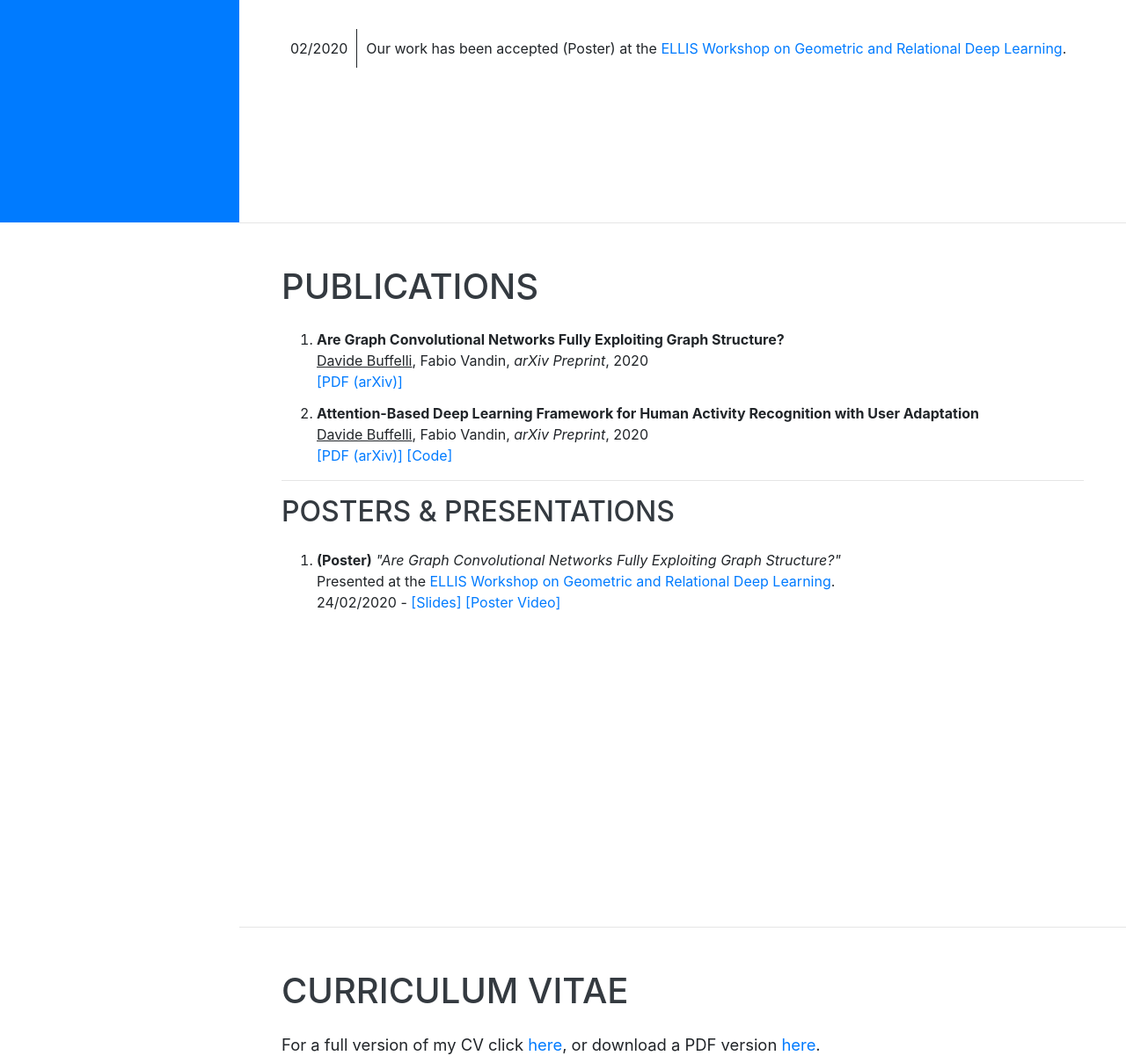
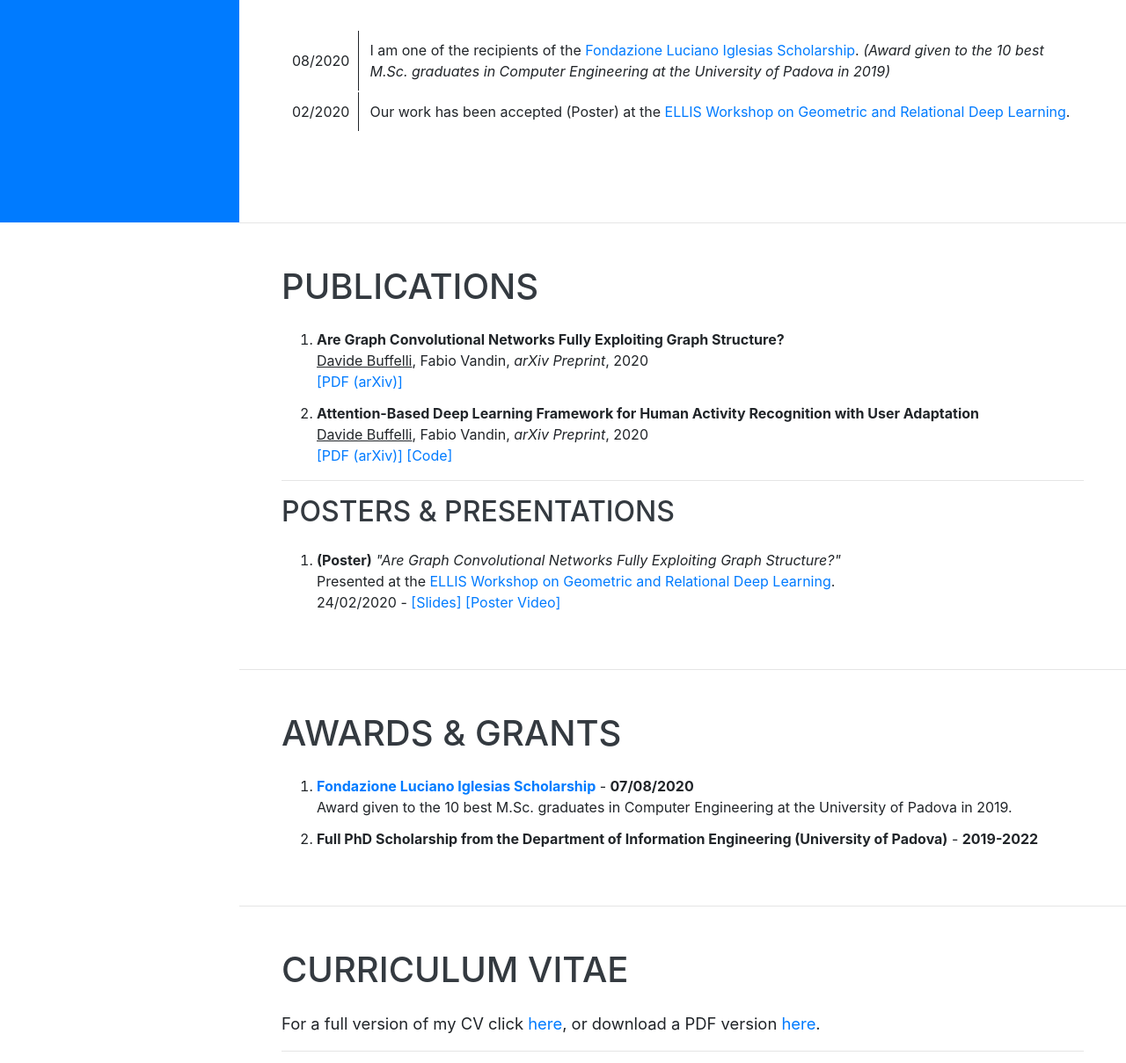
Before and after one commit to DavideBuffelli/davidebuffelli.github.io, a website with bundled scripts: page index.html in a window 1280 px wide. Shown: the part 547-1756 px from the top of the page at 88% size. Built offline with nearby package versions, Linux system fonts and the light colour scheme; a web font is replaced by a local one.

Commit message:
added awards and grants section; updated news; updated cv

```diff
--- a/index.html
+++ b/index.html
@@ -52,6 +52,9 @@
           <a class="nav-link js-scroll-trigger" href="#posters_pres">Posters & Presentations</a>
         </li>
         <li class="nav-item">
+          <a class="nav-link js-scroll-trigger" href="#awards">Awards & Grants</a>
+        </li>
+        <li class="nav-item">
           <a class="nav-link js-scroll-trigger" href="#curriculum">CV</a>
         </li>
         <li class="nav-item">
@@ -88,10 +91,14 @@
         <hr/>
 
         <h2 class="mb-5">News</h2>
-          <table style="border-collapse: collapse;">
+          <table style="border-collapse: separate;">
+            <tr style="border: none;">
+			  <td style="border-right: solid 1px; padding:10px;">08/2020</td>
+			  <td style="border-left: solid 0px; padding:10px;">I am one of the recipients of the <a href="https://www.fondazioneiglesias.it/news/vincitori-borse-di-studio-universita-degli-studi-di-padova-anno-solare-2019.html">Fondazione Luciano Iglesias Scholarship</a>. <em>(Award given to the 10 best M.Sc. graduates in Computer Engineering at the University of Padova in 2019)</em></td>
+			</tr>
 			<tr style="border: none;">
 			  <td style="border-right: solid 1px; padding:10px;">02/2020</td>
-			  <td style="border-left: solid 1px; padding:10px;">Our work has been accepted (Poster) at the <a href="https://geometric-relational-dl.github.io">ELLIS Workshop on Geometric and Relational Deep Learning</a>.</td>
+			  <td style="border-left: solid 0px; padding:10px;">Our work has been accepted (Poster) at the <a href="https://geometric-relational-dl.github.io">ELLIS Workshop on Geometric and Relational Deep Learning</a>.</td>
 			</tr>
 		  </table>
 
@@ -101,7 +108,8 @@
 
     <hr class="m-0">
 
-    <section class="resume-section p-3 p-lg-5 d-flex justify-content-center" id="publications">
+    <section class="p-3 p-lg-5 d-flex justify-content-center" id="publications">
+    <!-- <section class="resume-section p-3 p-lg-5 d-flex justify-content-center" id="publications"> add to make full page-->
       <div class="w-100">
         <h1 class="mb-0">Publications</h1>
           <br>
@@ -120,7 +128,7 @@
 
           <hr/>
 
-          <h2 class="mb-0"  id="posters_pres">Posters & Presentations</h1>
+          <h2 class="mb-0"  id="posters_pres">Posters & Presentations</h2>
           <br>
           <ul  style="list-style-type:bullet;">
             <li style="margin-bottom: 12px;">
@@ -133,6 +141,26 @@
     </section>
 
     <hr class="m-0">
+
+    <section class="p-3 p-lg-5 d-flex justify-content-center" id="awards">
+    <!-- <section class="resume-section p-3 p-lg-5 d-flex justify-content-center" id="awards"> add to make full page-->
+      <div class="w-100">
+        <h1 class="mb-0">Awards & Grants</h1>
+          <br>
+          <ul  style="list-style-type:bullet;">
+            <li style="margin-bottom: 12px;">
+              <strong><a href="https://www.fondazioneiglesias.it/news/vincitori-borse-di-studio-universita-degli-studi-di-padova-anno-solare-2019.html">Fondazione Luciano Iglesias Scholarship</a></strong> - <strong>07/08/2020</strong><br>
+               Award given to the 10 best M.Sc. graduates in Computer Engineering at the University of Padova in 2019.
+            </li>
+            <li style="margin-bottom: 12px;">
+              <strong>Full PhD Scholarship from the Department of Information Engineering (University of Padova)</strong> - <strong>2019-2022</strong><br>
+            </li>
+          </ul>
+      </div>
+    </section>
+
+    <hr class="m-0">
+
     <!-- <section class="resume-section p-3 p-lg-5 d-flex justify-content-center" id="publications">
       <div class="w-100">
         <h1 class="mb-0">Publications</h1>
```
Also changed, not shown: cv.html (+13 -0 lines), 1 other file.
